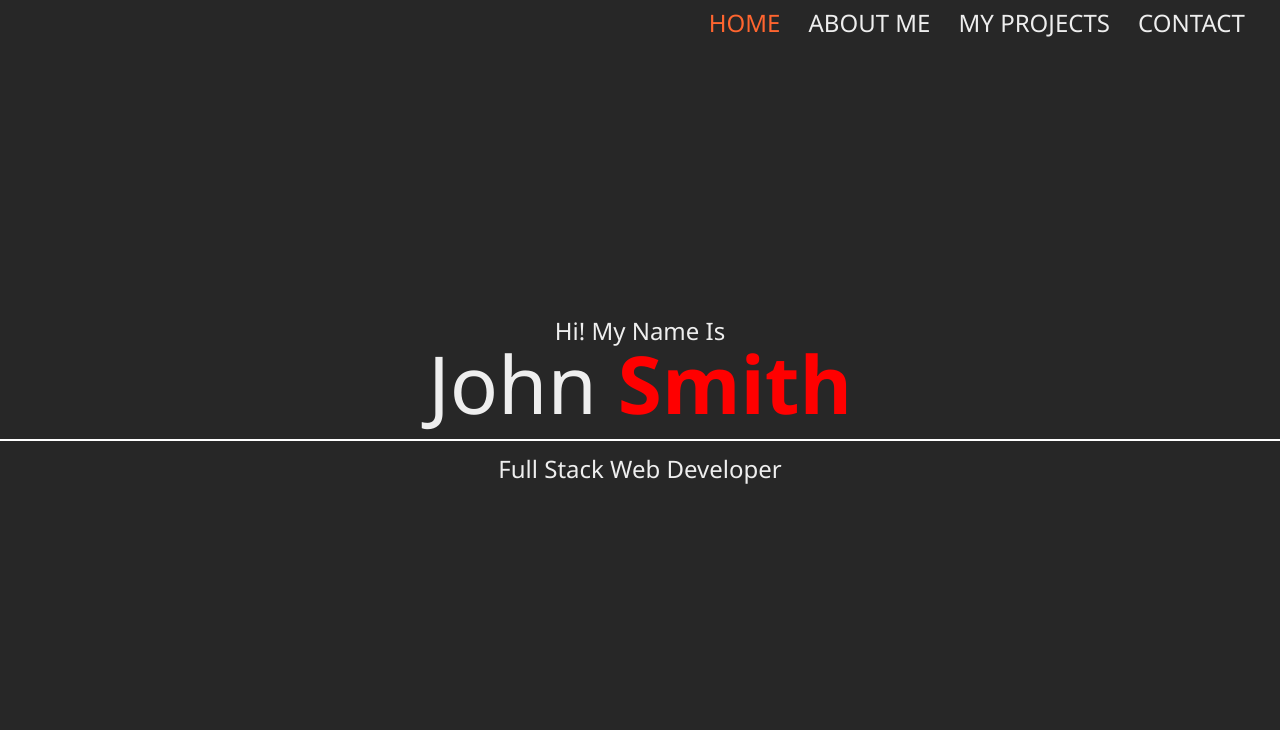
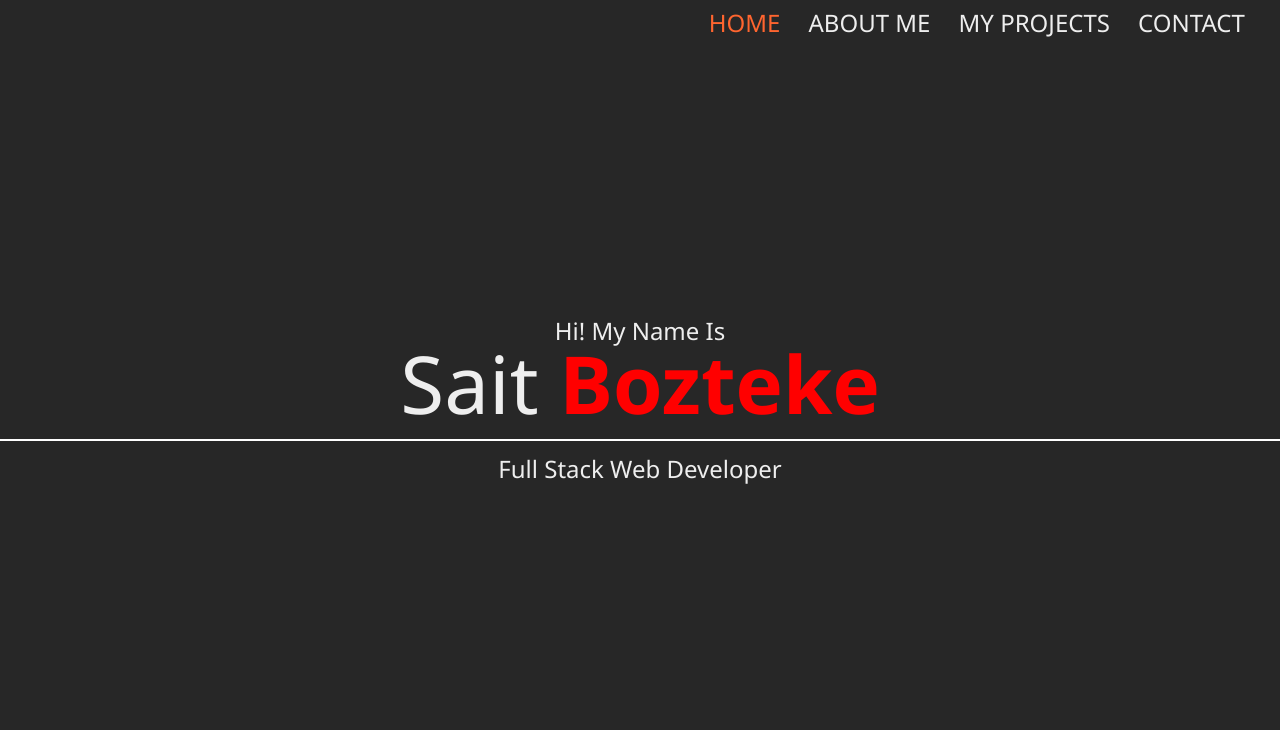
Before and after one commit to Sait-Bozteke/Sass-Project, a plain HTML site: page Sass Project/index.html in a window 1280 px wide. Shown: the part 816-1546 px from the top of the page. Drawn offline with Linux system fonts and the light colour scheme.

Commit message:
file added

```diff
--- a/Sass Project/index.html
+++ b/Sass Project/index.html
@@ -85,7 +85,7 @@
       <main class="home">
         <h2>Hi! My Name Is</h2>
         <h1 class="home__name">
-          John <span class="home__name--last">Smith</span>
+          Sait <span class="home__name--last">Bozteke</span>
         </h1>
         <h2>Full Stack Web Developer</h2>
       </main>
```
